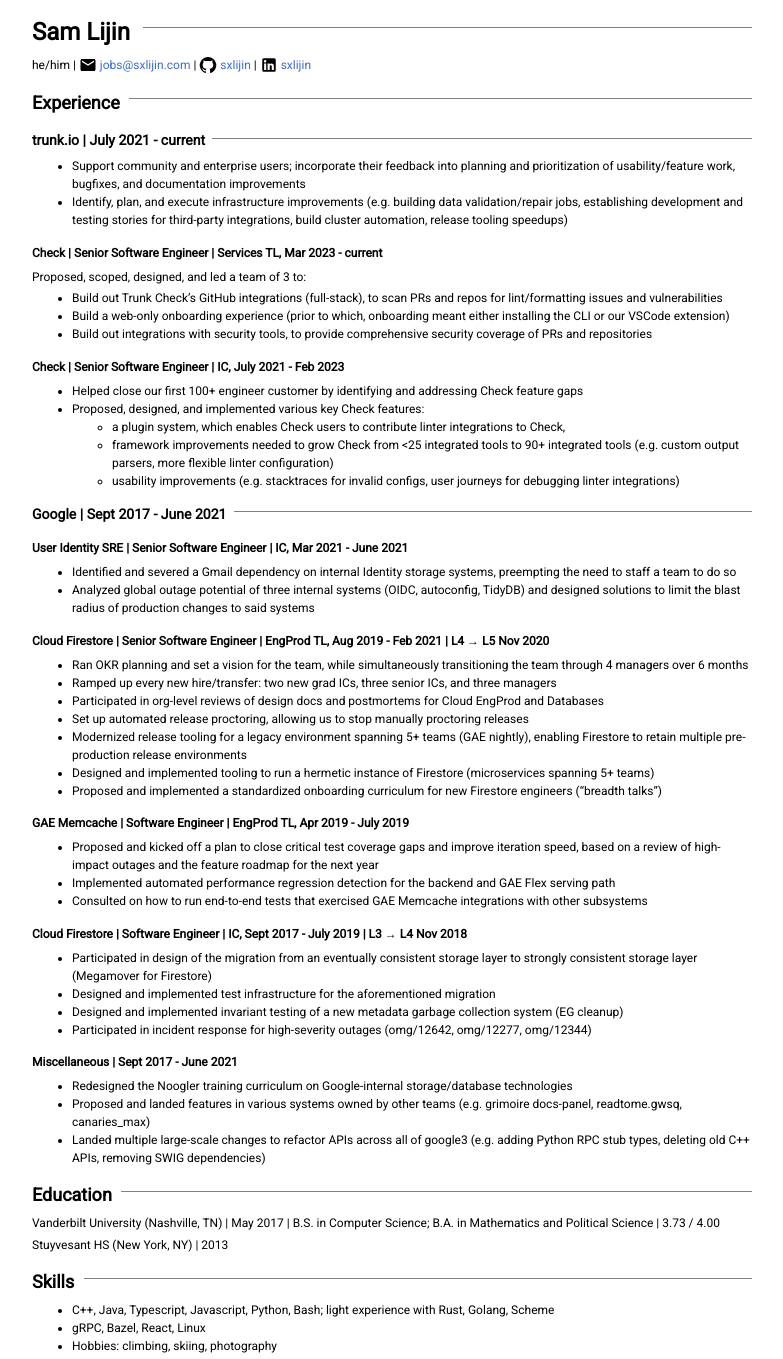
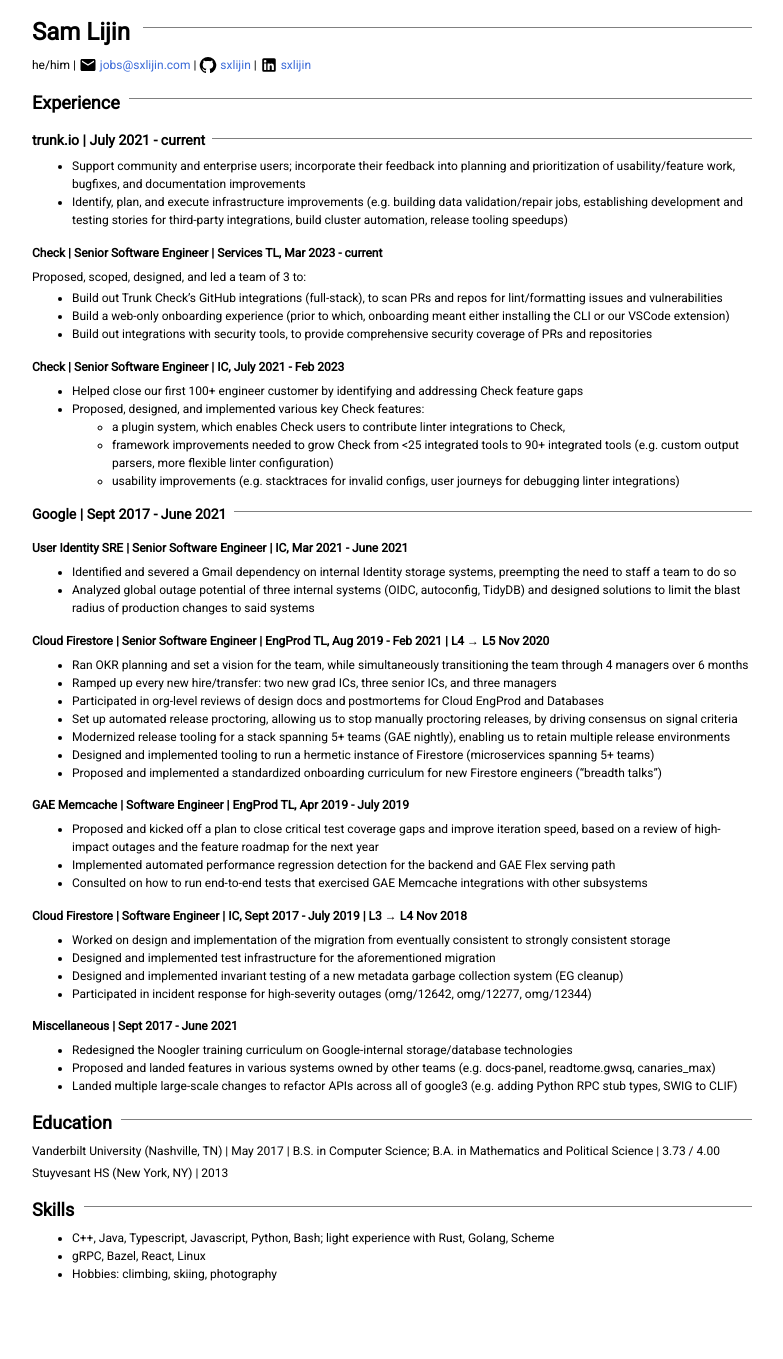
Before and after one commit to sxlijin/sxlijin.github.io, a Jekyll site: the page built from resume.md, in a window 1280 px wide. Shown: the whole page, without its empty margins (248-1031 px from the left). Built offline with Jekyll 4.4.1, drawn with Linux system fonts in a browser that asks for light colours; after the commit the page ends 1287 px from its top, so only the background shows below that.

Commit message:
resume: trim copy more

```diff
--- a/resume.md
+++ b/resume.md
@@ -52,8 +52,8 @@
 * Ran OKR planning and set a vision for the team, while simultaneously transitioning the team through 4 managers over 6 months
 * Ramped up every new hire/transfer: two new grad ICs, three senior ICs, and three managers
 * Participated in org-level reviews of design docs and postmortems for Cloud EngProd and Databases
-* Set up automated release proctoring, allowing us to stop manually proctoring releases
-* Modernized release tooling for a legacy environment spanning 5+ teams (GAE nightly), enabling Firestore to retain multiple pre-production release environments
+* Set up automated release proctoring, allowing us to stop manually proctoring releases, by driving consensus on signal criteria
+* Modernized release tooling for a stack spanning 5+ teams (GAE nightly), enabling us to retain multiple release environments
 * Designed and implemented tooling to run a hermetic instance of Firestore (microservices spanning 5+ teams)
 * Proposed and implemented a standardized onboarding curriculum for new Firestore engineers ("breadth talks")
 
@@ -65,7 +65,7 @@
 
 #### Cloud Firestore \| Software Engineer \| IC, Sept 2017 - July 2019 \| L3 → L4 Nov 2018
 
-* Participated in design of the migration from an eventually consistent storage layer to strongly consistent storage layer (Megamover for Firestore)
+* Worked on design and implementation of the migration from eventually consistent to strongly consistent storage
 * Designed and implemented test infrastructure for the aforementioned migration
 * Designed and implemented invariant testing of a new metadata garbage collection system (EG cleanup)
 * Participated in incident response for high-severity outages (omg/12642, omg/12277, omg/12344)
@@ -73,8 +73,8 @@
 #### Miscellaneous \| Sept 2017 - June 2021
 
 * Redesigned the Noogler training curriculum on Google-internal storage/database technologies
-* Proposed and landed features in various systems owned by other teams (e.g. grimoire docs-panel, readtome.gwsq, canaries_max)
-* Landed multiple large-scale changes to refactor APIs across all of google3 (e.g. adding Python RPC stub types, deleting old C++ APIs, removing SWIG dependencies)
+* Proposed and landed features in various systems owned by other teams (e.g. docs-panel, readtome.gwsq, canaries_max)
+* Landed multiple large-scale changes to refactor APIs across all of google3 (e.g. adding Python RPC stub types, SWIG to CLIF)
 
 ## Education
 
```
